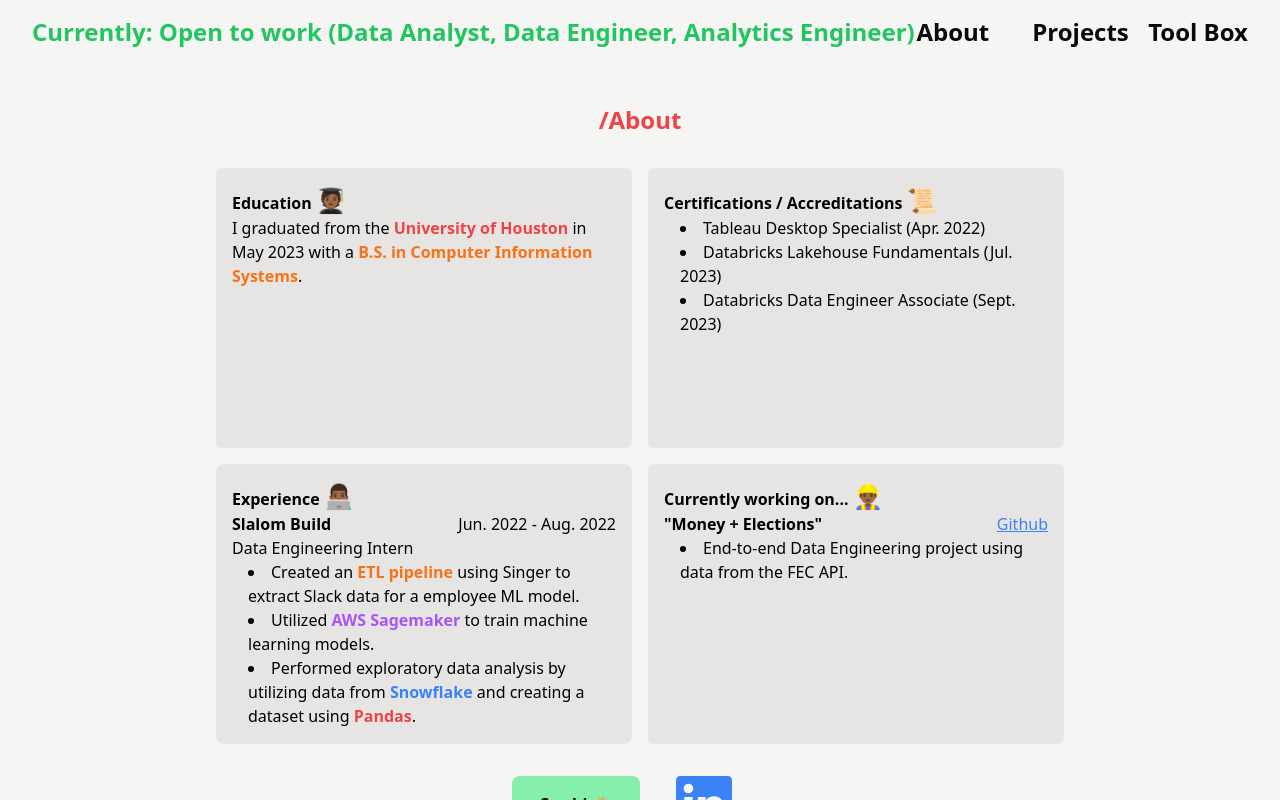
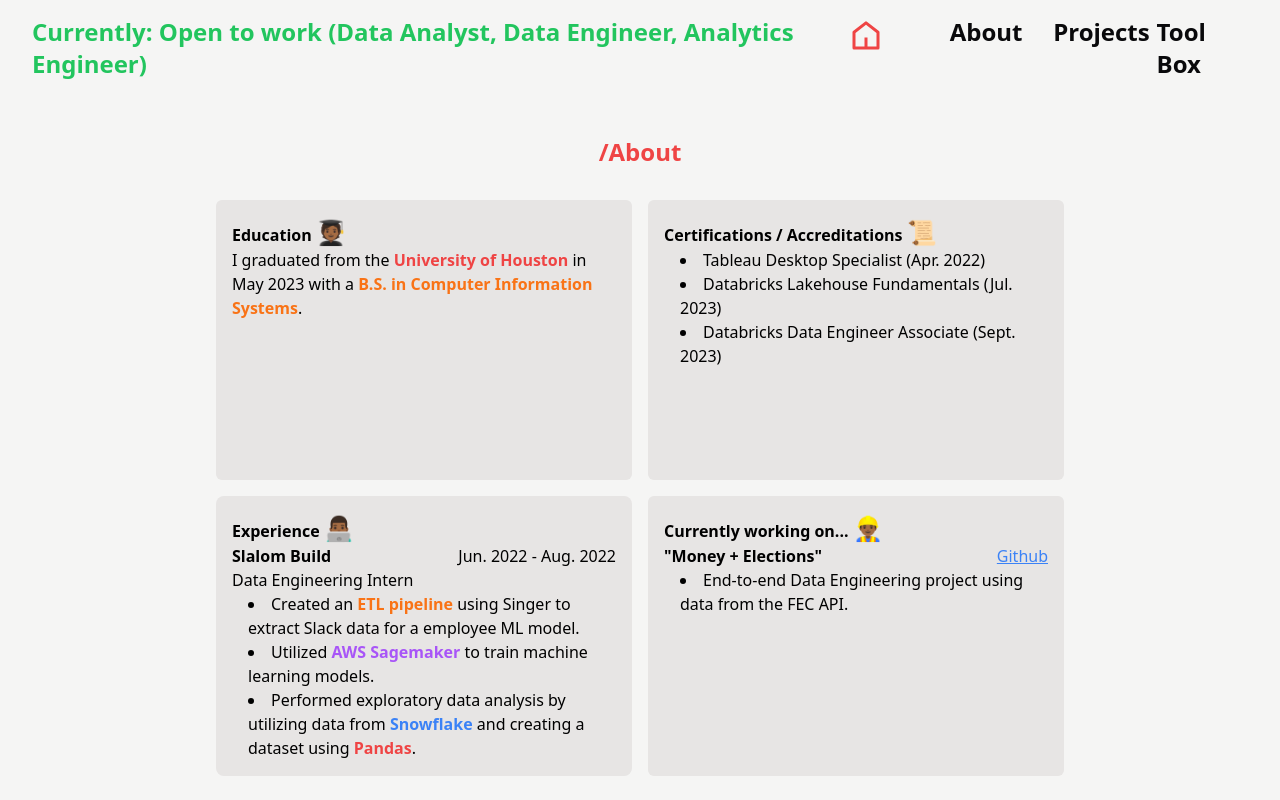
Before and after one commit to afoshiok/favour.work, a Nuxt app in the folder my-app/: page /about in a window 1280 px wide. Built offline with nearby package versions, Linux system fonts and the light colour scheme; what tailwindcss-animated would draw is missing.

Commit message:
Minnnnnor feature

```diff
--- /dev/null
+++ b/my-app/components/home_icon.vue
@@ -0,0 +1,3 @@
+<template>
+    <svg fill="currentColor" stroke-width="0" xmlns="http://www.w3.org/2000/svg" viewBox="0 0 24 24" height="1em" width="1em" style="overflow: visible; color: currentcolor;"><path d="M13 19h6V9.978l-7-5.445-7 5.445V19h6v-6h2v6Zm8 1a1 1 0 0 1-1 1H4a1 1 0 0 1-1-1V9.489a1 1 0 0 1 .386-.79l8-6.222a1 1 0 0 1 1.228 0l8 6.222a1 1 0 0 1 .386.79v10.51Z"></path></svg>
+</template>
--- a/my-app/layouts/default.vue
+++ b/my-app/layouts/default.vue
@@ -14,7 +14,8 @@
               <h1 class="font-[800] text-2xl max-sm:text-md max-sm:text-balance text-green-500">Currently: Open to work (Data Analyst, Data Engineer, Analytics Engineer)</h1>
               <div class="dropdown dropdown-bottom">
                 <div tabindex="0" role="button" class="max-sm:btn sm:hidden max-sm:mb-0 max-sm:bg-green-300 max-sm:text-black">Menu</div>
-                <nav tabindex="0" class="grid grid-cols-3 gap-4 max-sm:dropdown-content max-sm:z-[1] max-sm:menu max-sm:grid-cols-none max-sm:rounded-box max-sm:w-52">
+                <nav tabindex="0" class="grid grid-cols-4 gap-3 max-sm:dropdown-content max-sm:z-[1] max-sm:menu max-sm:grid-cols-none max-sm:rounded-box max-sm:w-52">
+                  <NuxtLink to="/" class=""><HomeIcon class="w-10 h-10 max-sm:w-5 max-sm:h-5 fill-red-500 p-[2px] max-sm:p-0" /></NuxtLink>
                   <NuxtLink to="/about" class="text-zinc-950 font-[800] text-2xl max-sm:text-sm cursor-pointer hover:underline underline-offset-8 decoration-purple-500">About</NuxtLink>
                   <NuxtLink to="/projects" class="text-zinc-950 font-[800] text-2xl max-sm:text-sm cursor-pointer hover:underline underline-offset-8 decoration-purple-500">Projects</NuxtLink>
                   <NuxtLink to="/tools" class="text-zinc-950 font-[800] text-2xl max-sm:text-sm hover:underline underline-offset-8 decoration-amber-500">Tool Box</NuxtLink>
--- a/my-app/pages/about/index.vue
+++ b/my-app/pages/about/index.vue
@@ -1,8 +1,7 @@
 <template>
     <section class="h-full px-8 max-sm:px-2 mt-4 max-sm:my-8">
         <div class="flex flex-col h-full items-center justify-center">
-            <!-- <p class="font-black text-lg mx-auto">I'm a <a class="text-purple-700 cursor-pointer" @click="cycleIndex">{{ current_job }}</a> who loves making cool things with data. When I'm not building pipelines and writing SQL queries, I'm watching lots of movies and discovering new songs.</p> -->
-            <h1 class="my-8 font-bold text-2xl text-red-500">/About</h1>
+            <h1 class="my-8 font-black text-2xl text-red-500">/About</h1>
             <!-- Non-"About Me" Section -->
             <div class="grid grid-cols-2 grid-rows-2 max-sm:grid-rows-4 max-sm:grid-cols-none gap-4 w-3/4 max-sm:w-full px-8 max-sm:px-2">
               <div
--- a/my-app/pages/index.vue
+++ b/my-app/pages/index.vue
@@ -1,6 +1,6 @@
 <template>
     <div class="h-full flex items-center justify-center mx-8">
-        <p class="font-black text-3xl mx-auto">Hi! I'm Favour and I like making cool things with data. When I'm not building pipelines
+        <p class="font-black text-3xl mx-10 max-sm:mx-auto">Hi! I'm Favour and I like making cool things with data. When I'm not building pipelines
             <span class="inline-block animate-fade-up">👨‍🔧</span>
             and writing SQL queries <span class="inline-block animate-fade-up animate-delay-500">👨‍💻</span>, I'm watching lots of movies and discovering new songs.</p>
     </div>
--- a/my-app/pages/projects/index.vue
+++ b/my-app/pages/projects/index.vue
@@ -1,6 +1,6 @@
 <template>
     <div class="flex flex-col h-full items-center justify-center">
-        <h1 class="my-8 font-bold text-2xl text-red-500">/ Projects</h1>
+        <h1 class="my-8 font-black text-2xl text-red-500">/ Projects</h1>
         <div class="grid grid-cols-3 w-3/4 max-sm:grid-rows max-sm:grid-cols-none gap-4">
             <div
             v-motion
--- a/my-app/pages/tools/index.vue
+++ b/my-app/pages/tools/index.vue
@@ -1,6 +1,6 @@
 <template>
     <section class="flex flex-col my-18 items-center justify-center">
-        <h1 class="my-8 font-bold text-2xl text-red-500">/ Tools</h1>
+        <h1 class="my-8 font-black text-2xl text-red-500">/ Tools</h1>
         <div class="grid grid-rows-8 grid-cols-4 gap-3 w-3/4 h-5/6 max-sm:grid-rows-none max-sm:grid-cols-none max-sm:flex max-sm:flex-col px-8 max-sm:p-1 container my-auto">
             <!-- Languages -->
             <div
```
